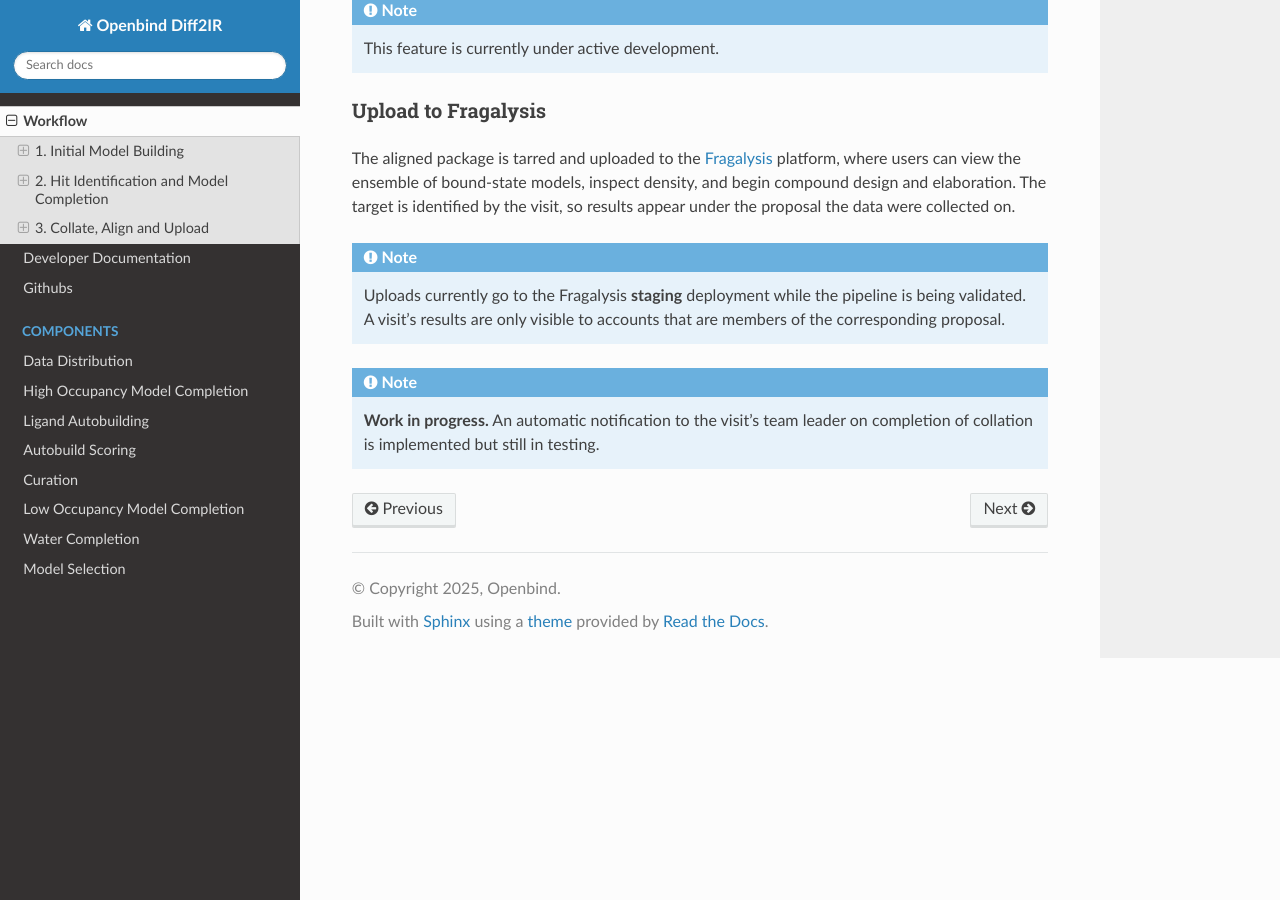
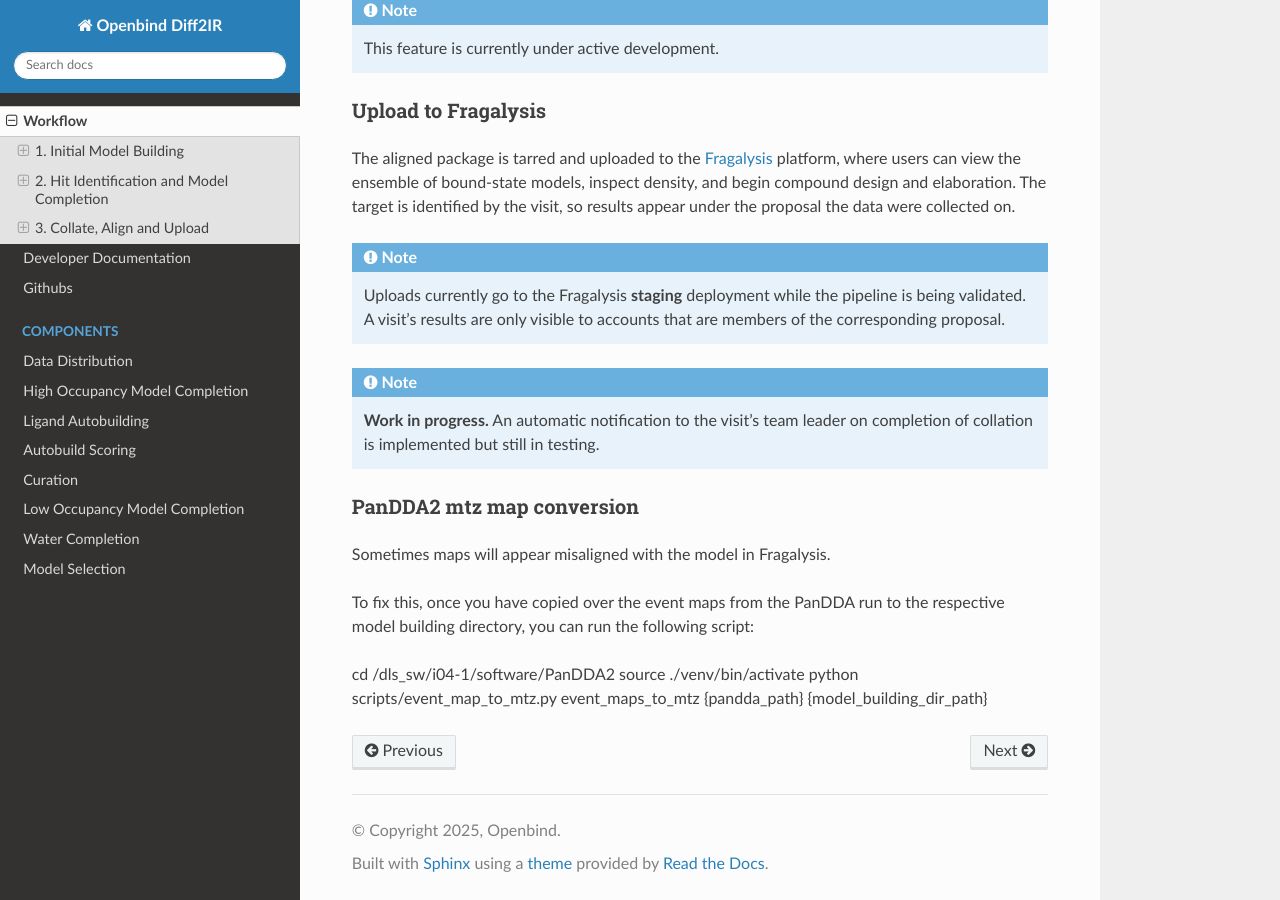
Before and after one commit to xchem/OpenbindDiff2IRDocs, a Sphinx documentation site: the page built from docs/source/workflow.rst, in a window 1280 px wide and 900 px high, scrolled down 5462 px. Built offline with Sphinx 7.4.7 and the Read the Docs theme 3.1.0, drawn with Linux system fonts in a browser that asks for light colours.

Commit message:
update workflow docs - PanDDA2 mtz map conversion

```diff
--- a/docs/source/workflow.rst
+++ b/docs/source/workflow.rst
@@ -264,3 +264,14 @@ appear under the proposal the data were collected on.
 
    **Work in progress.** An automatic notification to the visit's team leader on
    completion of collation is implemented but still in testing.
+
+PanDDA2 mtz map conversion
+~~~~~~~~~~~~~~~~~~~~~~~~~~
+
+Sometimes maps will appear misaligned with the model in Fragalysis.
+
+To fix this, once you have copied over the event maps from the PanDDA run to the respective model building directory, you can run the following script:
+
+cd /dls_sw/i04-1/software/PanDDA2
+source ./venv/bin/activate
+python scripts/event_map_to_mtz.py event_maps_to_mtz {pandda_path} {model_building_dir_path}
```
